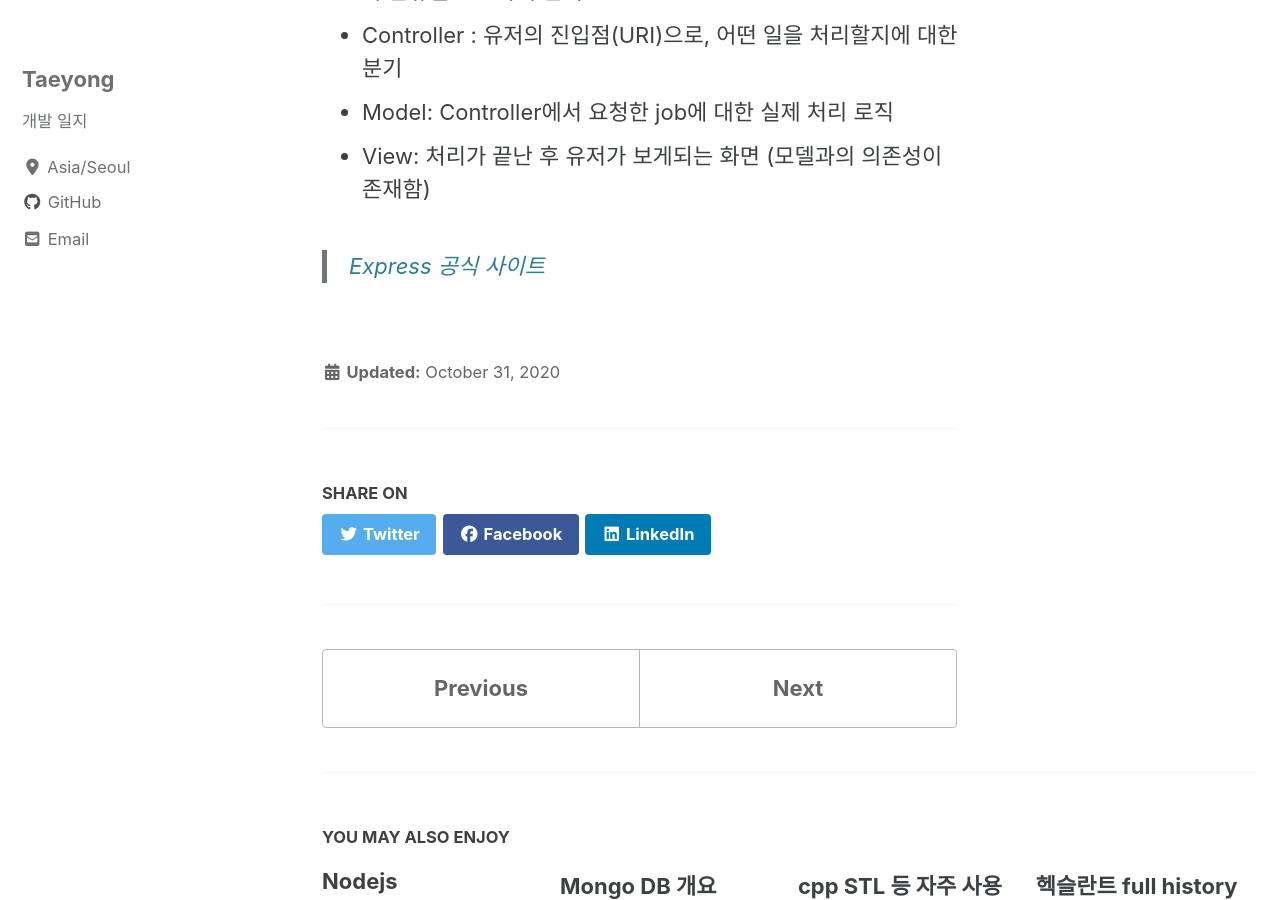
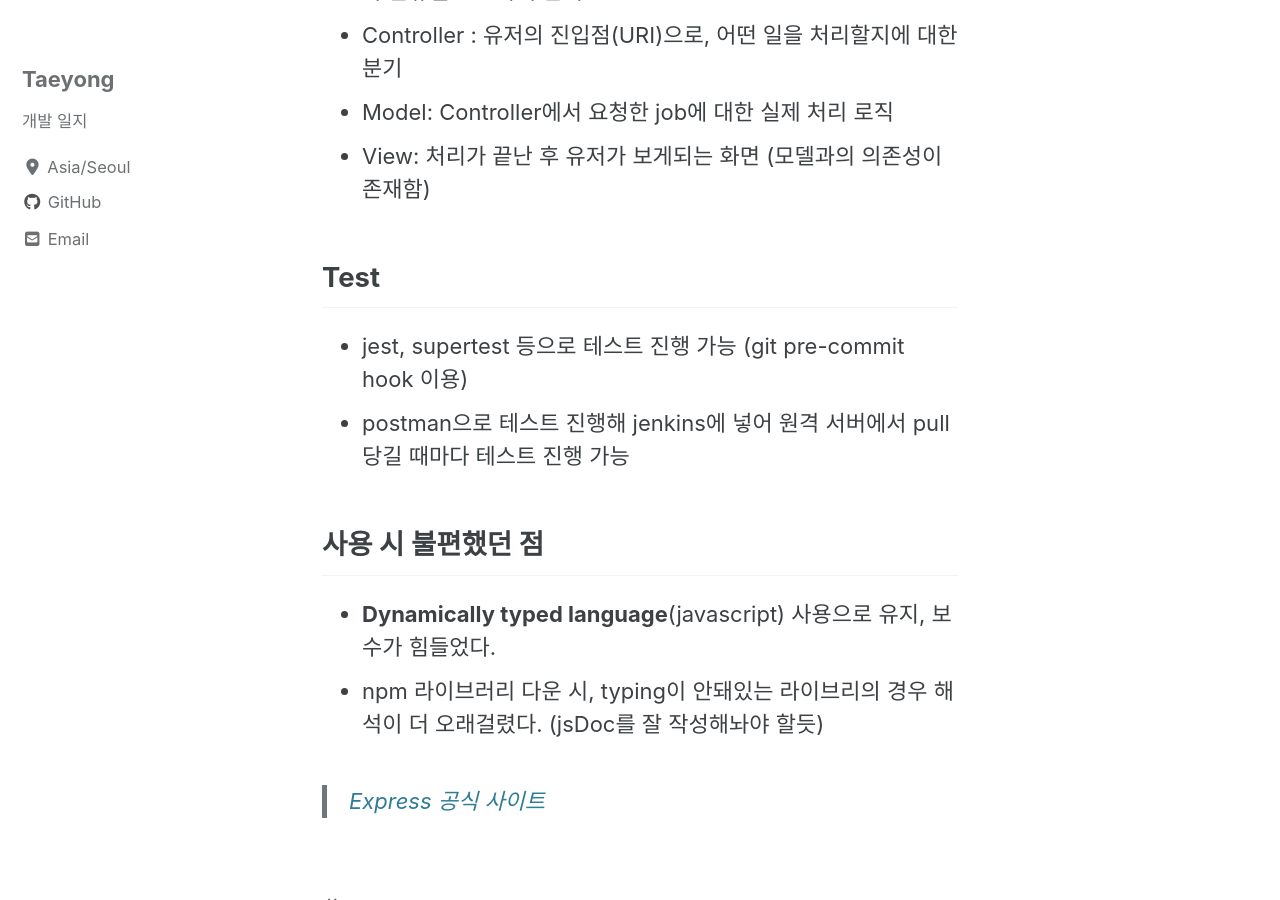
Before and after one commit to TaeYongHwang/TaeYongHwang.github.io, a Jekyll site: the page built from _posts/tool_related/2020-10-31-expressjs.md, in a window 1280 px wide and 900 px high, scrolled down 768 px. Built offline with Jekyll 4.4.1, drawn with Linux system fonts in a browser that asks for light colours; cached includes are drawn as plain includes; nearby versions of some CDN libraries.

Commit message:
express add

```diff
--- a/_posts/tool_related/2020-10-31-expressjs.md
+++ b/_posts/tool_related/2020-10-31-expressjs.md
@@ -18,6 +18,14 @@
 - Model: Controller에서 요청한 job에 대한 실제 처리 로직
 - View: 처리가 끝난 후 유저가 보게되는 화면 (모델과의 의존성이 존재함)
 
+## Test
+- jest, supertest 등으로 테스트 진행 가능 (git pre-commit hook 이용)
+- postman으로 테스트 진행해 jenkins에 넣어 원격 서버에서 pull 당길 때마다 테스트 진행 가능
+
+## 사용 시 불편했던 점
+- **Dynamically typed language**(javascript) 사용으로 유지, 보수가 힘들었다.
+- npm 라이브러리 다운 시, typing이 안돼있는 라이브리의 경우 해석이 더 오래걸렸다. (jsDoc를 잘 작성해놔야 할듯)
+
 
 
 > [Express 공식 사이트](https://expressjs.com/)
```
